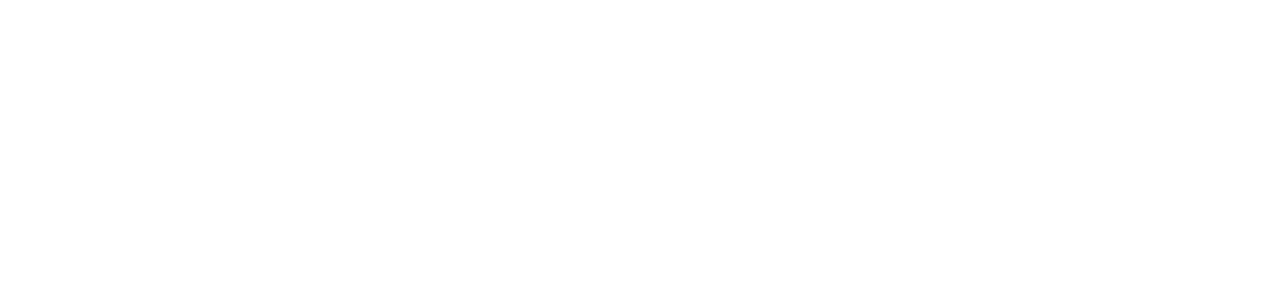
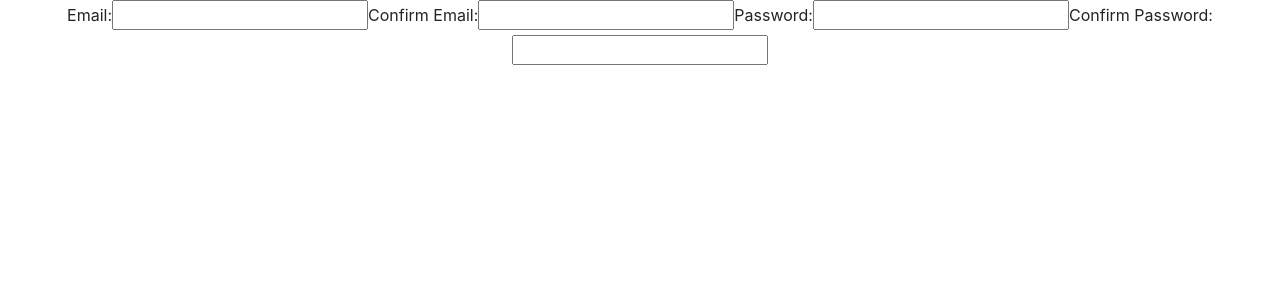
Before and after one commit to Reikon95/RecruiterRate, a React (Create React App) app: page /signup in a window 1280 px wide. Shown: the top 300 px of the page. Built offline with nearby package versions, Linux system fonts and the light colour scheme.

Commit message:
added signup and routing for it

```diff
--- a/src/App.js
+++ b/src/App.js
@@ -3,7 +3,8 @@
 import {Switch, Route} from 'react-router-dom';
 import './App.css';
 import LandingPage from './landingpage/LandingPage.js'
-
+import Login from './login/Login.js';
+import SignUp from './signup/Signup.js';
 function App() {
   return (
     <div className="App">
@@ -12,8 +13,11 @@
           <Route exact path='/'>
             <LandingPage/>
           </Route>
-          <Route exact path='/'>
-            <LandingPage/>
+          <Route exact path='/login'>
+            <Login/>
+          </Route>
+          <Route exact path='/signup'>
+            <SignUp/>
           </Route>
         </Switch>
       </Router>
--- a/src/landingpage/LandingPage.js
+++ b/src/landingpage/LandingPage.js
@@ -2,7 +2,7 @@
 import './LandingPage.css';
 import 'bootstrap/dist/css/bootstrap.min.css';
 import Button from 'react-bootstrap/Button';
-
+import {Link} from 'react-router-dom';
 export default function LandingPage() {
 
     return (
@@ -12,9 +12,9 @@
         <h3>RecruiterRate is a simple platform to discover and review recruiters. For too long, the industry has suffered from
         cowboys, chancers and chaos. We're here to bring some unbiased clarity to a market.</h3>
         <h3>Ready to get started?</h3>
-        <Button variant="danger">Sign Up</Button>
+        <Link to="/signup"><Button variant="danger">Sign Up</Button></Link>
         <br/>
-        <a href="/login">Already have an account? Log in</a>
+        <Link to="/login">Already have an account? Log in</Link>
         </div>
     )
 }
--- /dev/null
+++ b/src/signup/Signup.js
@@ -0,0 +1,17 @@
+import React from 'react';
+export default function SignUp() {
+    return (
+        <>
+            <form>
+                <label>Email:</label>
+                <input type="email" />
+                <label>Confirm Email:</label>
+                <input type="email" />
+                <label>Password:</label>
+                <input type="password" />
+                <label>Confirm Password:</label>
+                <input type="password" />
+            </form>
+        </>
+    )
+}
```
